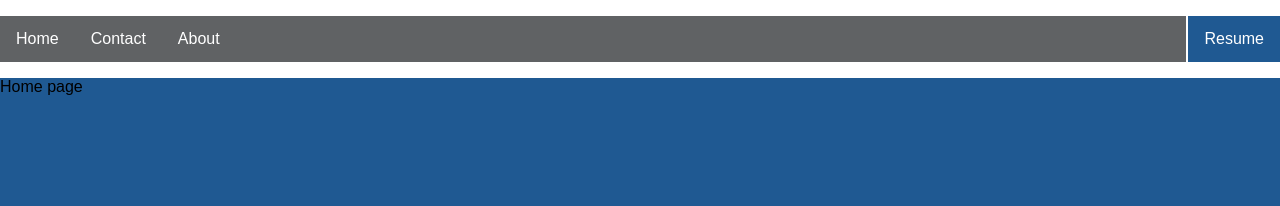
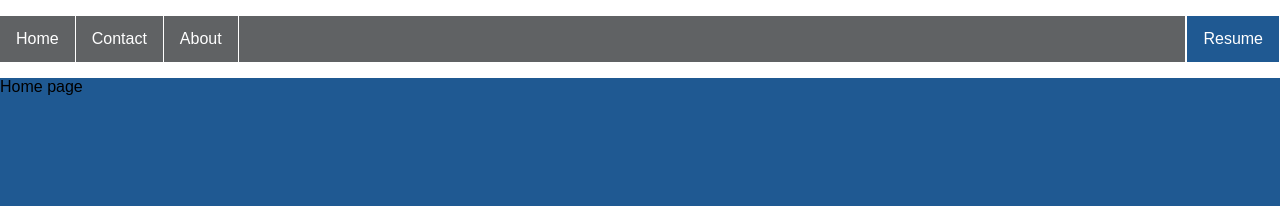
Before and after one commit to layniecalderwood/coryrhunter.com, a Jekyll site: the page built from index.md, in a window 1280 px wide. Shown: the part 500-706 px from the top of the page. Built offline with Jekyll 4.4.1, drawn with Linux system fonts in a browser that asks for light colours; our own code applies the rules of GitHub Pages for plain Markdown files.

Commit message:
looking good

```diff
--- a/_layouts/default.html
+++ b/_layouts/default.html
@@ -83,6 +83,7 @@ nav {
 
 nav li{
   float: left;
+  border-right: 1px solid white;
 }
 
 /* Style the list inside the menu */
```
